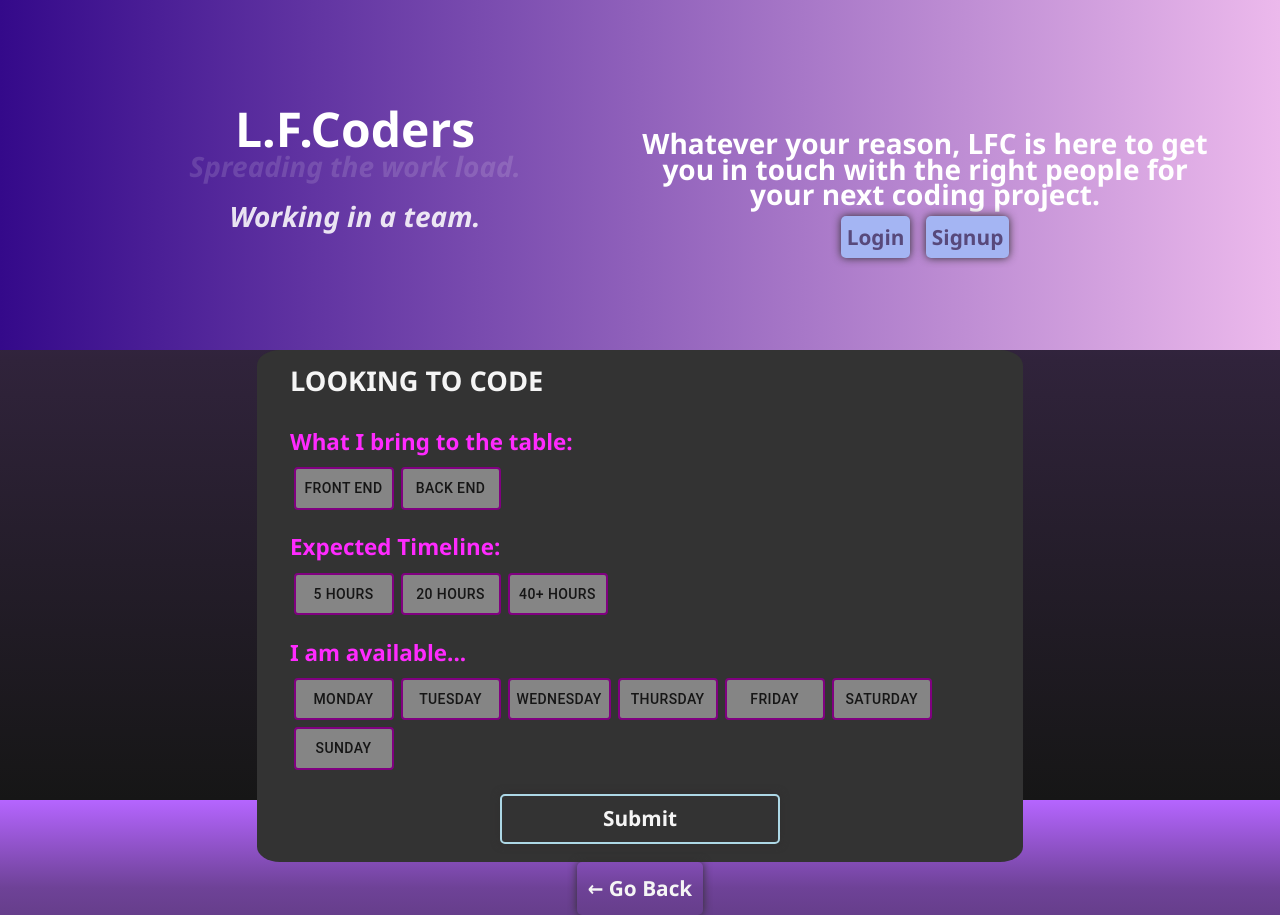
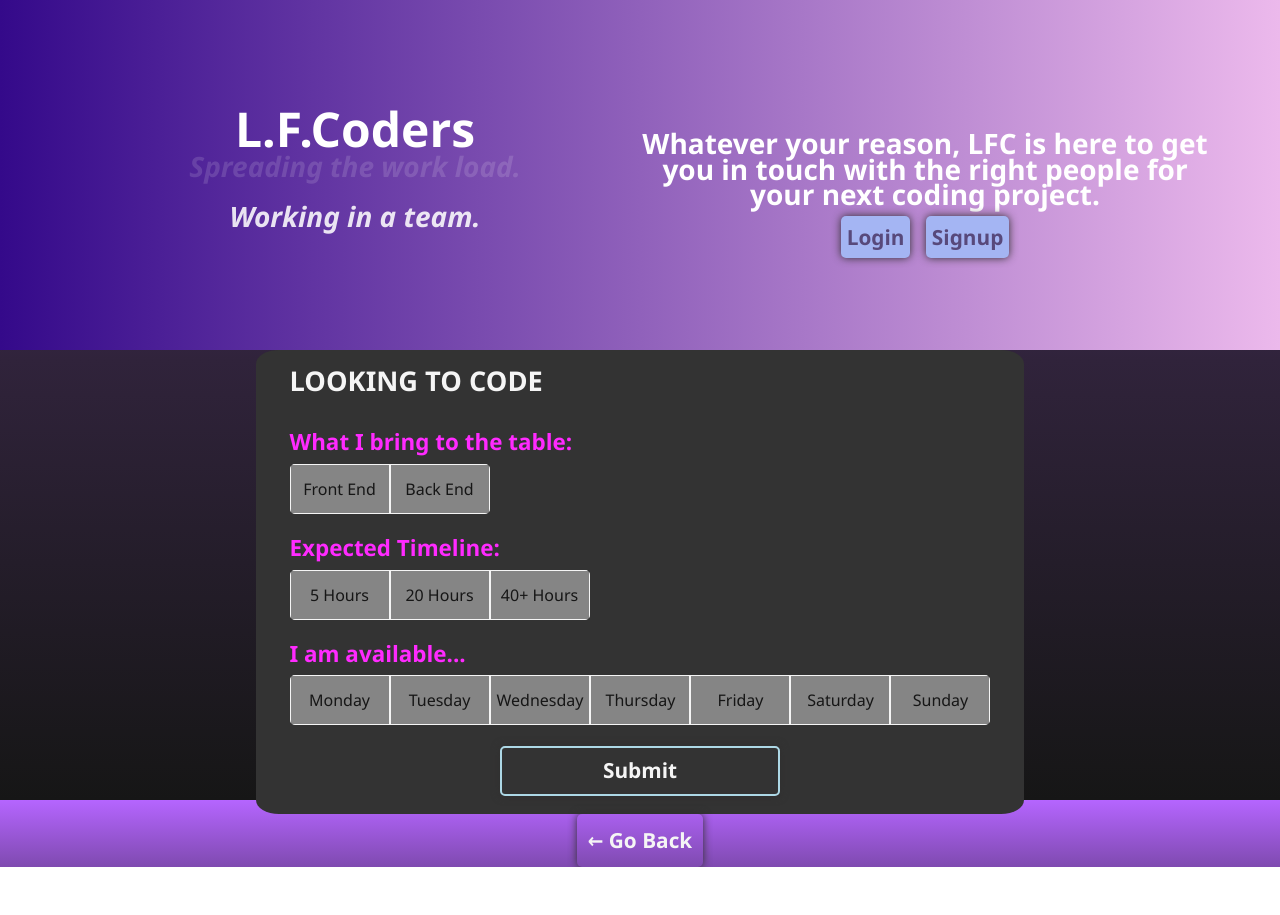
Before and after one commit to LorenzoFTSIC/LFCoders, a React (Create React App) app in the folder client/: page /search in a window 1280 px wide. After the commit the page ends 867 px from the top, so only its background shows below. Built offline with nearby package versions, Linux system fonts and the light colour scheme.

Commit message:
edit the button container on search page

```diff
--- a/client/src/index.css
+++ b/client/src/index.css
@@ -152,25 +152,17 @@ form {
 }
 
 .buttonContainer {
-	width: 100%;
+	width: fit-content;
+	border-radius: 5px;
+	position: relative;
+	overflow: hidden;
 	display: flex;
-	flex-wrap: wrap;
+	min-height: 50px;
 }
 
-/* .formOptionButton {
-	margin: 1%;;
-	padding: 1%;
-	background: whitesmoke;
-	font-size: 1.2rem;
-	color:whitesmoke;
+.formOptionButton:hover {
 	font-weight: 600;
-	border: 2px solid purple;
-} */
-
-/* button:hover {  */
-	/* background: rgba(255, 255, 255, 0.08); */
-	/* box-shadow: 0px 0px 8px rgb(242, 144, 255);
-} */
+}
 
 .submit {
 	margin: 3% 30% 1% 30%;
--- a/client/src/pages/Search.js
+++ b/client/src/pages/Search.js
@@ -1,5 +1,5 @@
 import React from 'react';
-import Button from '@mui/material/Button';
+// import Button from '@mui/material/button';
 
 // import LFCForm from '../components/LFCForm';
 // import LTCForm from '../components/LTCForm/LTCForm';
@@ -44,33 +44,15 @@ const style = {
   // }
   Button: {
     minWidth: 100,
-    margin: '.5%',
-    padding: '1%',
     background: 'rgba(255, 255, 255, 0.4)',
+    border: '1px solid whitesmoke',
+    borderRadius: 'none',
     color: '#161616',
-    border: '2px solid purple'
   },
-  // 'Button:hover': {
-  //   background: 'rgba(255, 255, 255, 0.08)',
-  //   color: 'whitesmoke',
-  //   border: '2px solid purple'
-  // },
   // submit: {
   //   color: 'whitesmoke',
   //   border: '2px solid lightblue',
   //   margin: '1% 0'
-  // }
-  // 'Button:hover': {
-  //   background: 'rgba(255, 161, 253, 0.3)',
-  //   boxShadow: '0px 0px 8px rgb(161, 161, 161)'
-  // }
-  // '&:active': {
-  //   boxShadow: 'none',
-  //   backgroundColor: '#0062cc',
-  //   borderColor: '#005cbf'
-  // },
-  // '&:focus': {
-  //   boxShadow: '0 0 0 0.2rem rgba(0,123,255,.5)'
   // }
 };
 
@@ -85,8 +67,8 @@ const Search = () => {
         <form>
           <h3 className="sectionHeading">What I bring to the table:</h3>
           <div className="buttonContainer">
-            <Button
-              // className="formOptionButton"
+            <button
+              className="formOptionButton"
               // ^ button favorite styled
               style={style.Button}
               variant="outlined"
@@ -94,10 +76,10 @@ const Search = () => {
               // type="radio"
             >
               Front End
-            </Button>
+            </button>
 
-            <Button
-              // className="formOptionButton"
+            <button
+              className="formOptionButton"
               // ^ button favorite styled
               style={style.Button}
               variant="outlined"
@@ -105,13 +87,13 @@ const Search = () => {
               // type="radio"
             >
               Back End
-            </Button>
+            </button>
           </div>
 
           <h3 className="sectionHeading">Expected Timeline:</h3>
           <div className="buttonContainer">
-            <Button
-              // className="formOptionButton"
+            <button
+              className="formOptionButton"
               // ^ button favorite styled
               style={style.Button}
               variant="outlined"
@@ -119,10 +101,10 @@ const Search = () => {
               // type="radio"
             >
               5 Hours
-            </Button>
+            </button>
 
-            <Button
-              // className="formOptionButton"
+            <button
+              className="formOptionButton"
               // ^ button favorite styled
               style={style.Button}
               variant="outlined"
@@ -130,10 +112,10 @@ const Search = () => {
               // type="radio"
             >
               20 Hours
-            </Button>
+            </button>
 
-            <Button
-              // className="formOptionButton"
+            <button
+              className="formOptionButton"
               // ^ button favorite styled
               style={style.Button}
               variant="outlined"
@@ -141,13 +123,13 @@ const Search = () => {
               // type="radio"
             >
               40+ Hours
-            </Button>
+            </button>
           </div>
 
           <h3 className="sectionHeading">I am available...</h3>
           <div className="buttonContainer">
-            <Button
-              // className="formOptionButton"
+            <button
+              className="formOptionButton"
               // ^ button favorite styled
               style={style.Button}
               variant="outlined"
@@ -155,10 +137,10 @@ const Search = () => {
               type="button"
             >
               Monday
-            </Button>
+            </button>
 
-            <Button
-              // className="formOptionButton"
+            <button
+              className="formOptionButton"
               // ^ button favorite styled
               style={style.Button}
               variant="outlined"
@@ -166,10 +148,10 @@ const Search = () => {
               type="button"
             >
               Tuesday
-            </Button>
+            </button>
 
-            <Button
-              // className="formOptionButton"
+            <button
+              className="formOptionButton"
               // ^ button favorite styled
               style={style.Button}
               variant="outlined"
@@ -177,10 +159,10 @@ const Search = () => {
               // type="radio"
             >
               Wednesday
-            </Button>
+            </button>
 
-            <Button
-              // className="formOptionButton"
+            <button
+              className="formOptionButton"
               // ^ button favorite styled
               style={style.Button}
               variant="outlined"
@@ -188,10 +170,10 @@ const Search = () => {
               // type="radio"
             >
               Thursday
-            </Button>
+            </button>
 
-            <Button
-              // className="formOptionButton"
+            <button
+              className="formOptionButton"
               // ^ button favorite styled
               style={style.Button}
               variant="outlined"
@@ -199,10 +181,10 @@ const Search = () => {
               // type="radio"
             >
               Friday
-            </Button>
+            </button>
 
-            <Button
-              // className="formOptionButton"
+            <button
+              className="formOptionButton"
               // ^ button favorite styled
               style={style.Button}
               variant="outlined"
@@ -210,10 +192,10 @@ const Search = () => {
               // type="radio"
             >
               Saturday
-            </Button>
+            </button>
 
-            <Button
-              // className="formOptionButton"
+            <button
+              className="formOptionButton"
               // ^ button favorite styled
               style={style.Button}
               variant="outlined"
@@ -221,7 +203,7 @@ const Search = () => {
               // type="radio"
             >
               Sunday
-            </Button>
+            </button>
           </div>
           <button
             className="btn btn-block submit"
```
